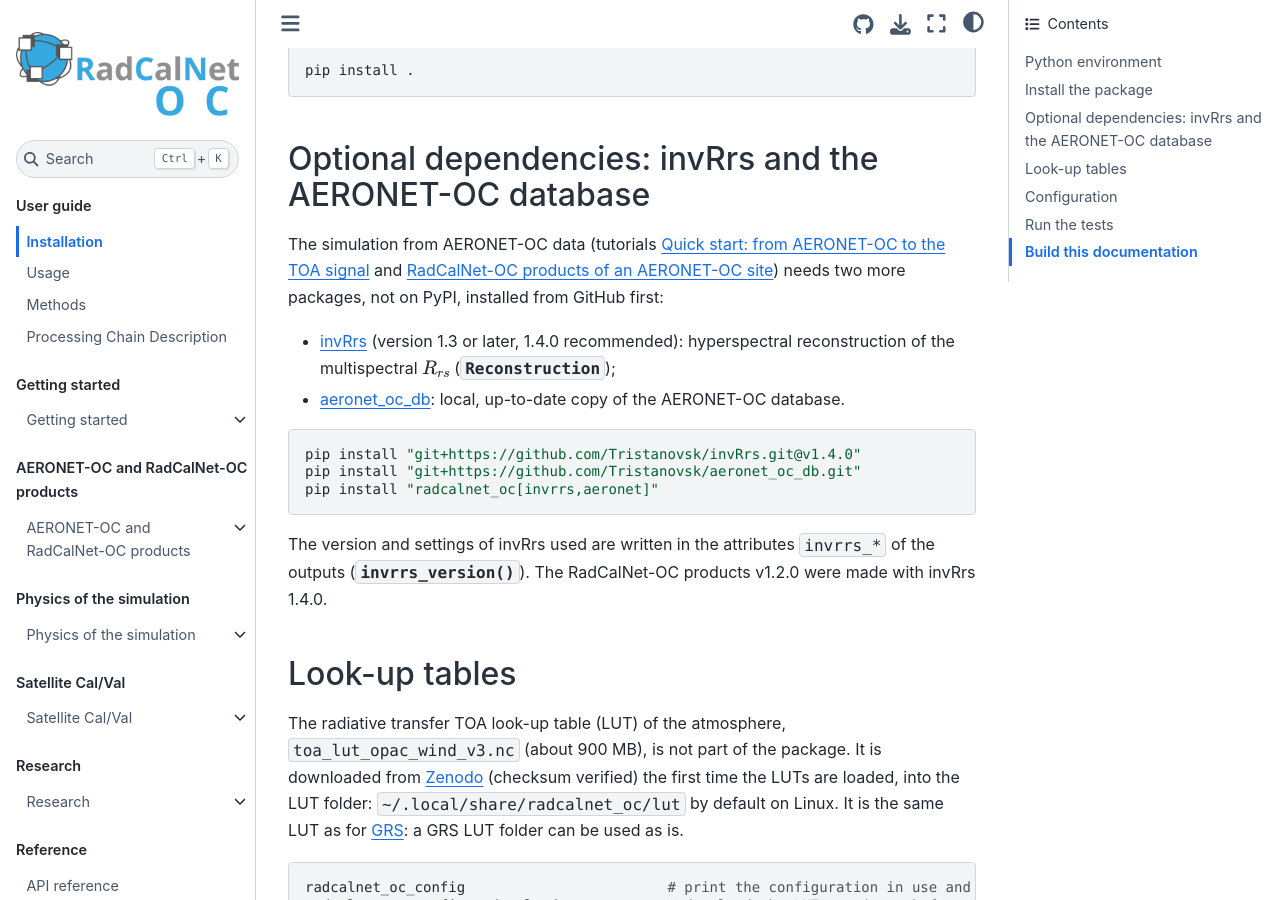
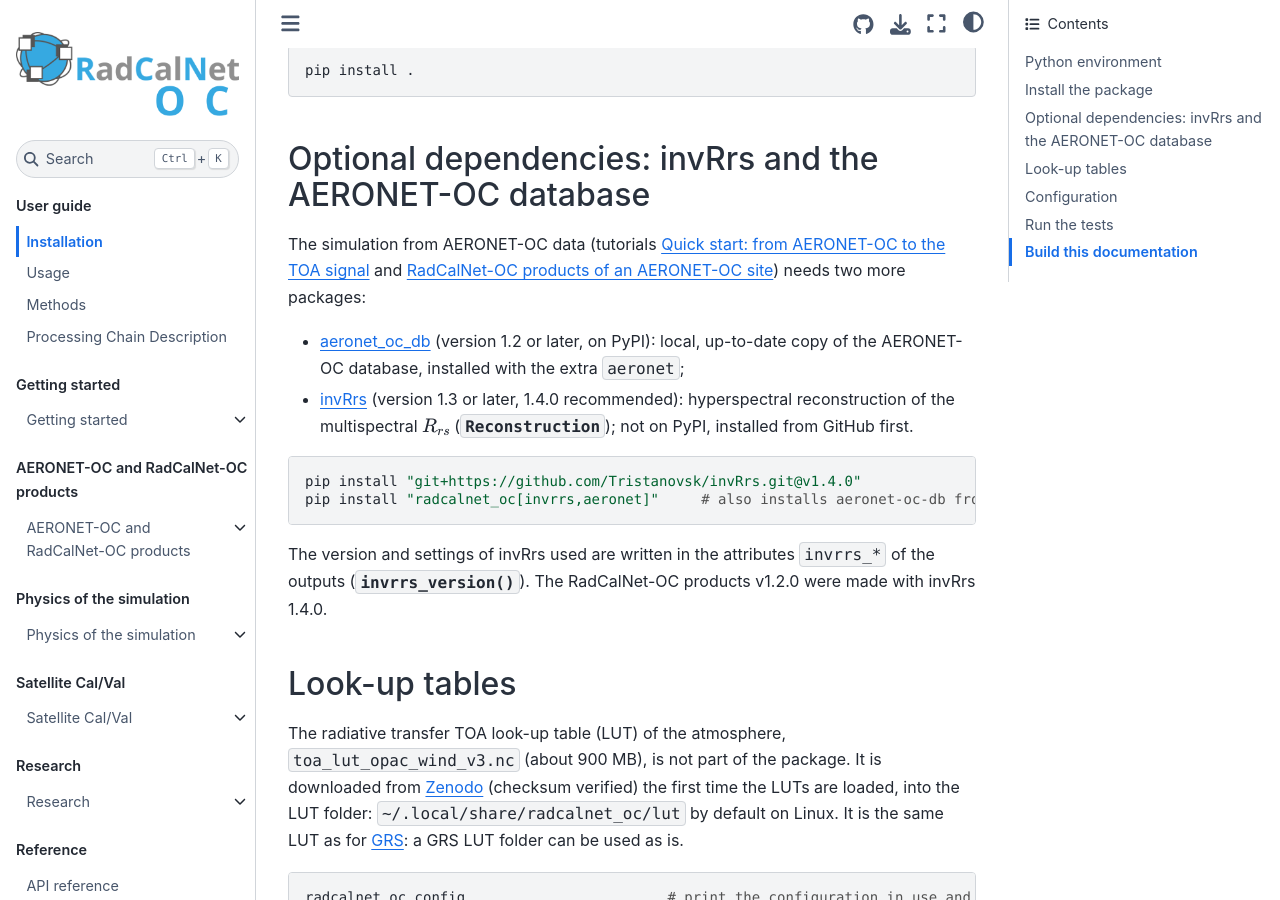
Before and after one commit to Tristanovsk/radcalnet_oc, a Sphinx documentation site: the page built from docs/source/installation.rst, in a window 1280 px wide and 900 px high, scrolled down 539 px. Built offline with Sphinx 7.4.7 and the Sphinx Book theme 1.1.4, drawn with Linux system fonts in a browser that asks for light colours; pages that are not in the unit, such as notebooks, are missing from menus.

Commit message:
aeronet_oc_db now on PyPI (aeronet-oc-db 1.2.1): installed by the extra radcalnet_oc[aeronet], no longer from GitHub, in the installation page, the products tutorial and the README; invRrs still from GitHub

```diff
--- a/docs/source/installation.rst
+++ b/docs/source/installation.rst
@@ -30,18 +30,18 @@ Optional dependencies: invRrs and the AERONET-OC database
 ---------------------------------------------------------
 
 The simulation from AERONET-OC data (tutorials :doc:`tutorials/radcalnet_oc_aeronet_oc_quickstart` and
-:doc:`tutorials/radcalnet_oc_products`) needs two more packages, not on PyPI, installed from GitHub first:
+:doc:`tutorials/radcalnet_oc_products`) needs two more packages:
 
+- `aeronet_oc_db <https://pypi.org/project/aeronet-oc-db/>`__ (version 1.2 or later, on PyPI): local,
+  up-to-date copy of the AERONET-OC database, installed with the extra ``aeronet``;
 - `invRrs <https://github.com/Tristanovsk/invRrs>`__ (version 1.3 or later, 1.4.0 recommended): hyperspectral
   reconstruction of the multispectral :math:`R_{rs}` (:py:class:`~radcalnet_oc.reconstruction.Reconstruction`);
-- `aeronet_oc_db <https://github.com/Tristanovsk/aeronet_oc_db>`__: local, up-to-date copy of the AERONET-OC
-  database.
+  not on PyPI, installed from GitHub first.
 
 .. code-block:: bash
 
    pip install "git+https://github.com/Tristanovsk/invRrs.git@v1.4.0"
-   pip install "git+https://github.com/Tristanovsk/aeronet_oc_db.git"
-   pip install "radcalnet_oc[invrrs,aeronet]"
+   pip install "radcalnet_oc[invrrs,aeronet]"     # also installs aeronet-oc-db from PyPI
 
 The version and settings of invRrs used are written in the attributes ``invrrs_*`` of the outputs
 (:py:func:`~radcalnet_oc.reconstruction.invrrs_version`). The RadCalNet-OC products v1.2.0 were made with
```
Also changed, not shown: README.md (+3 -4 lines), docs/source/tutorials/radcalnet_oc_products.ipynb.
